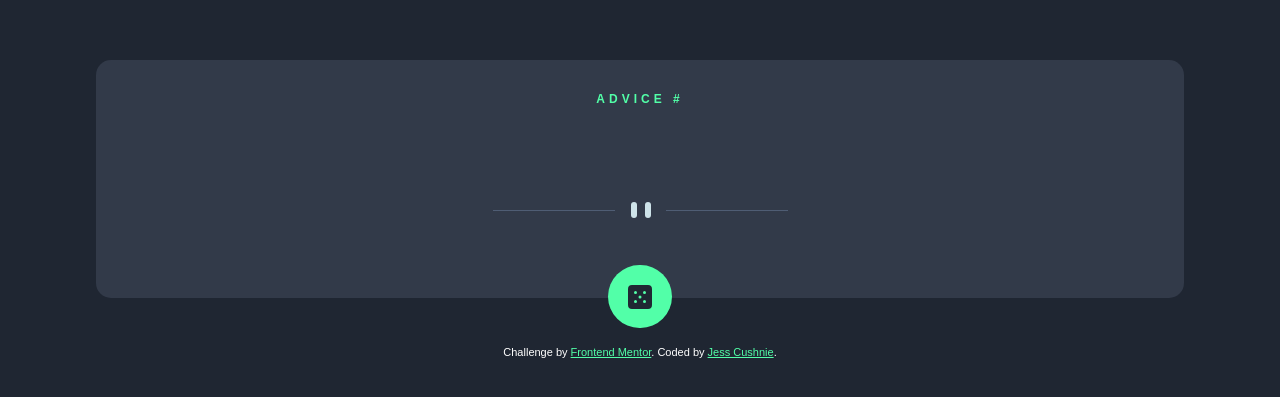
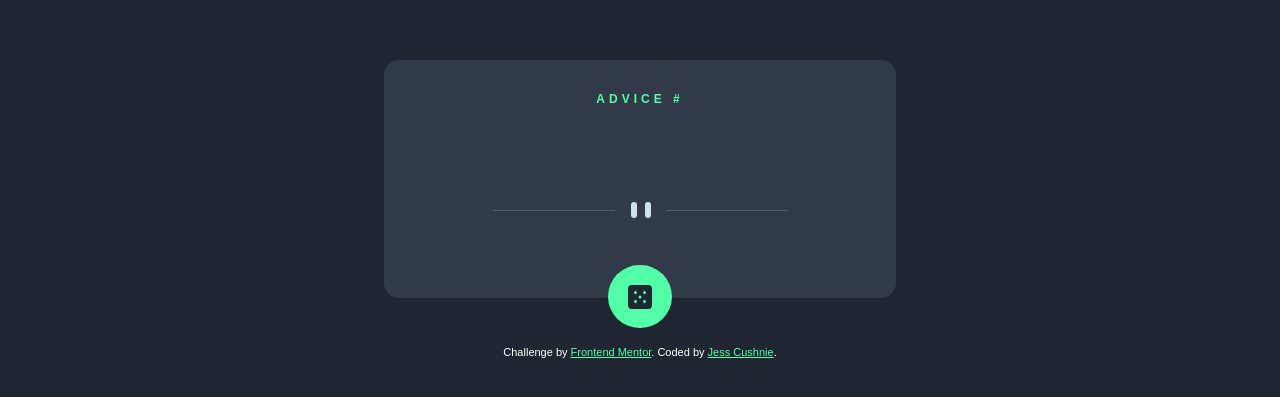
Before and after one commit to jmcushnie/Advice-generator, a plain HTML site: page index.html in a window 1280 px wide. Shown: the part 255-652 px from the top of the page. Drawn offline with Linux system fonts and the light colour scheme; no server answers.

Commit message:
media queries
added media queries for desktop

```diff
--- a/style.css
+++ b/style.css
@@ -68,3 +68,11 @@
 -webkit-box-shadow: 1px 1px 48px -6px rgba(82,255,168,0.9);
 -moz-box-shadow: 1px 1px 48px -6px rgba(82,255,168,0.9);
     }
+
+    @media screen and (min-width: 1200px) {
+
+    .card-container {
+        width: 40%;
+    }
+
+    }
```
